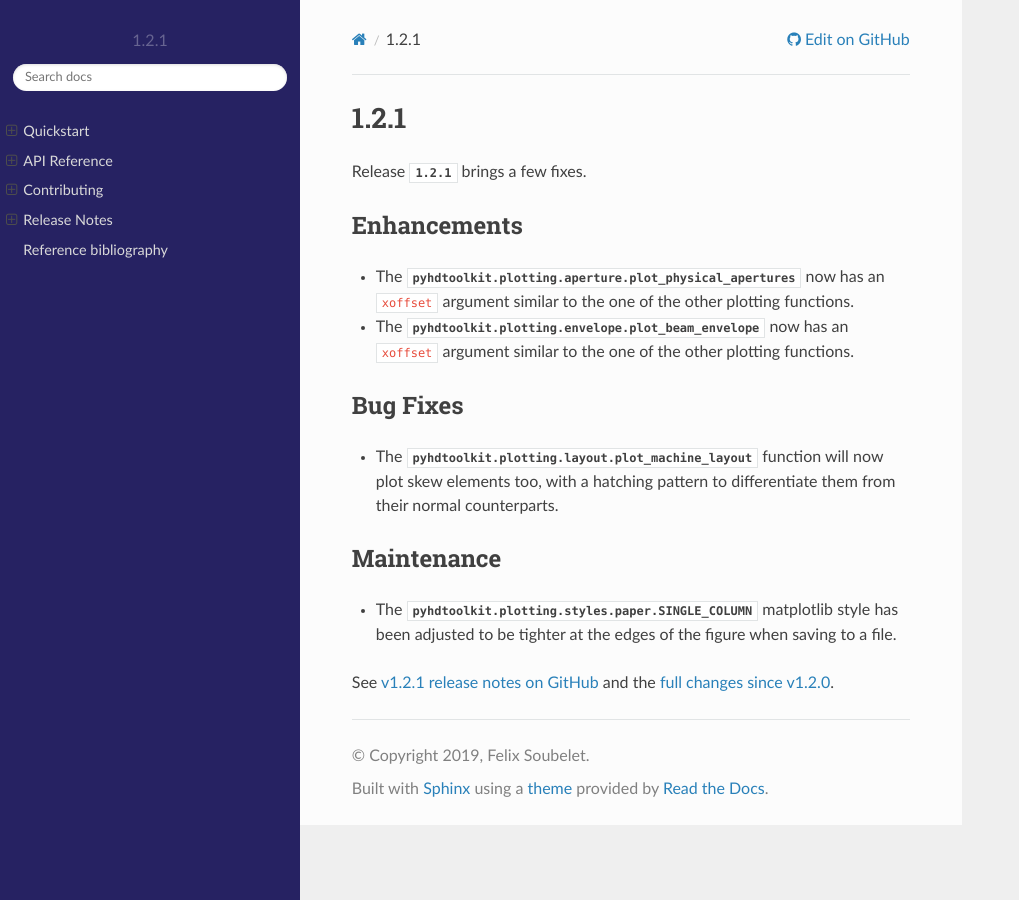
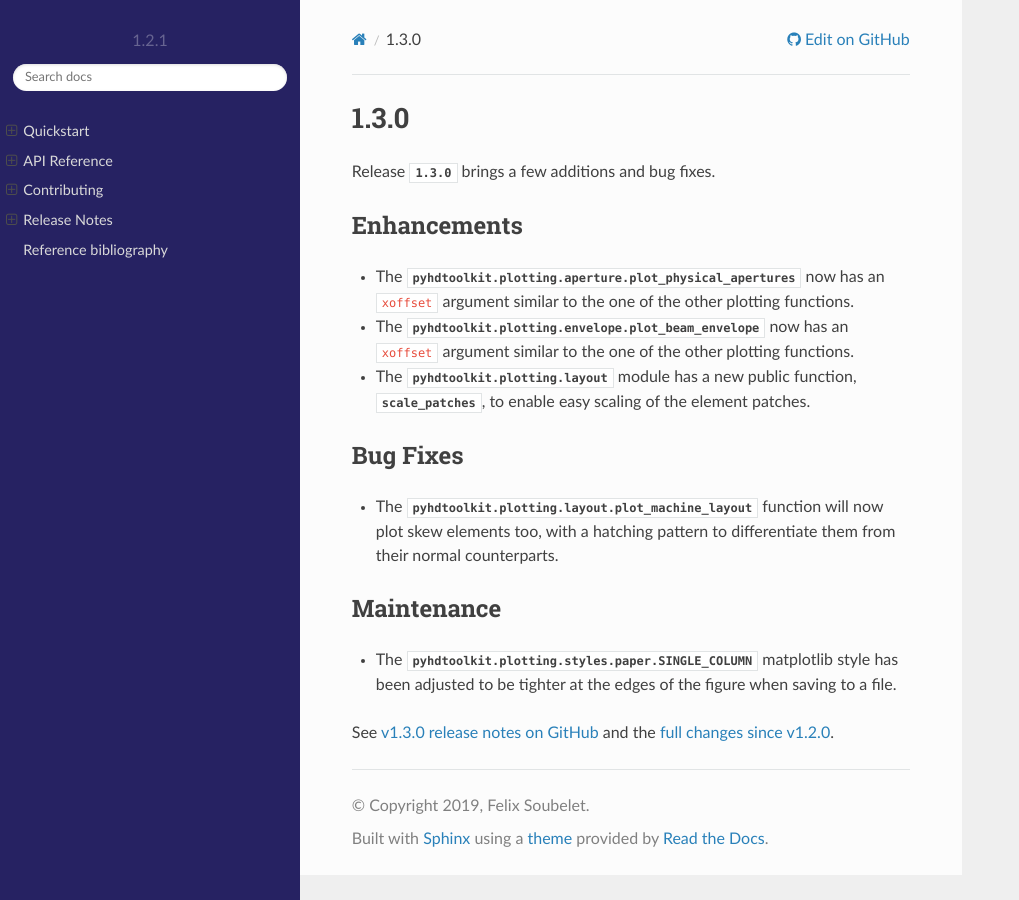
Before and after one commit to fsoubelet/PyhDToolkit, a Sphinx documentation site: the page built from docs/releases/v1.3.0.rst, in a window 1280 px wide. Shown: the whole page, without its empty margins (0-1019 px from the left). Built offline with Sphinx 7.4.7 and the Read the Docs theme 2.0.0, drawn with Linux system fonts in a browser that asks for light colours; pages that are not in the unit, such as notebooks, are missing from menus.

Commit message:
rename to new version choice, add new scale_patches function

```diff
--- a/docs/releases/v1.2.1.rst
+++ b/docs/releases/v1.3.0.rst
@@ -1,15 +1,16 @@
-.. _release_1.2.1:
+.. _release_1.3.0:
 
-1.2.1
+1.3.0
 -----
 
-Release `1.2.1` brings a few fixes.
+Release `1.3.0` brings a few additions and bug fixes.
 
 Enhancements
 ~~~~~~~~~~~~
 
 * The `pyhdtoolkit.plotting.aperture.plot_physical_apertures` now has an ``xoffset`` argument similar to the one of the other plotting functions.
 * The `pyhdtoolkit.plotting.envelope.plot_beam_envelope` now has an ``xoffset`` argument similar to the one of the other plotting functions.
+* The `pyhdtoolkit.plotting.layout` module has a new public function, `scale_patches`, to enable easy scaling of the element patches.
 
 Bug Fixes
 ~~~~~~~~~
@@ -21,4 +22,4 @@ Maintenance
 
 * The `pyhdtoolkit.plotting.styles.paper.SINGLE_COLUMN` matplotlib style has been adjusted to be tighter at the edges of the figure when saving to a file.
 
-See `v1.2.1 release notes on GitHub <https://github.com/fsoubelet/PyhDToolkit/releases/tag/1.2.1>`_ and the `full changes since v1.2.0 <https://github.com/fsoubelet/PyhDToolkit/compare/1.2.0...1.2.1>`_.
+See `v1.3.0 release notes on GitHub <https://github.com/fsoubelet/PyhDToolkit/releases/tag/1.3.0>`_ and the `full changes since v1.2.0 <https://github.com/fsoubelet/PyhDToolkit/compare/1.2.0...1.3.0>`_.
```
